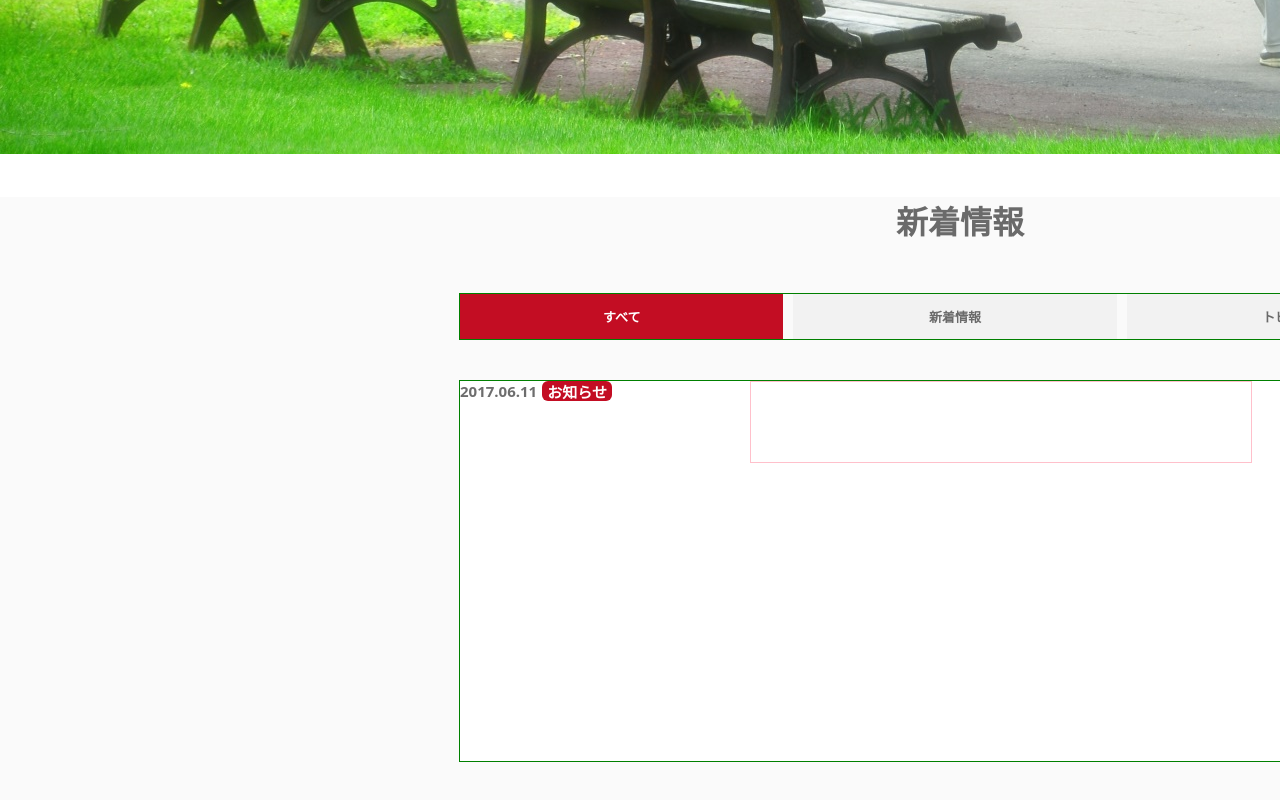
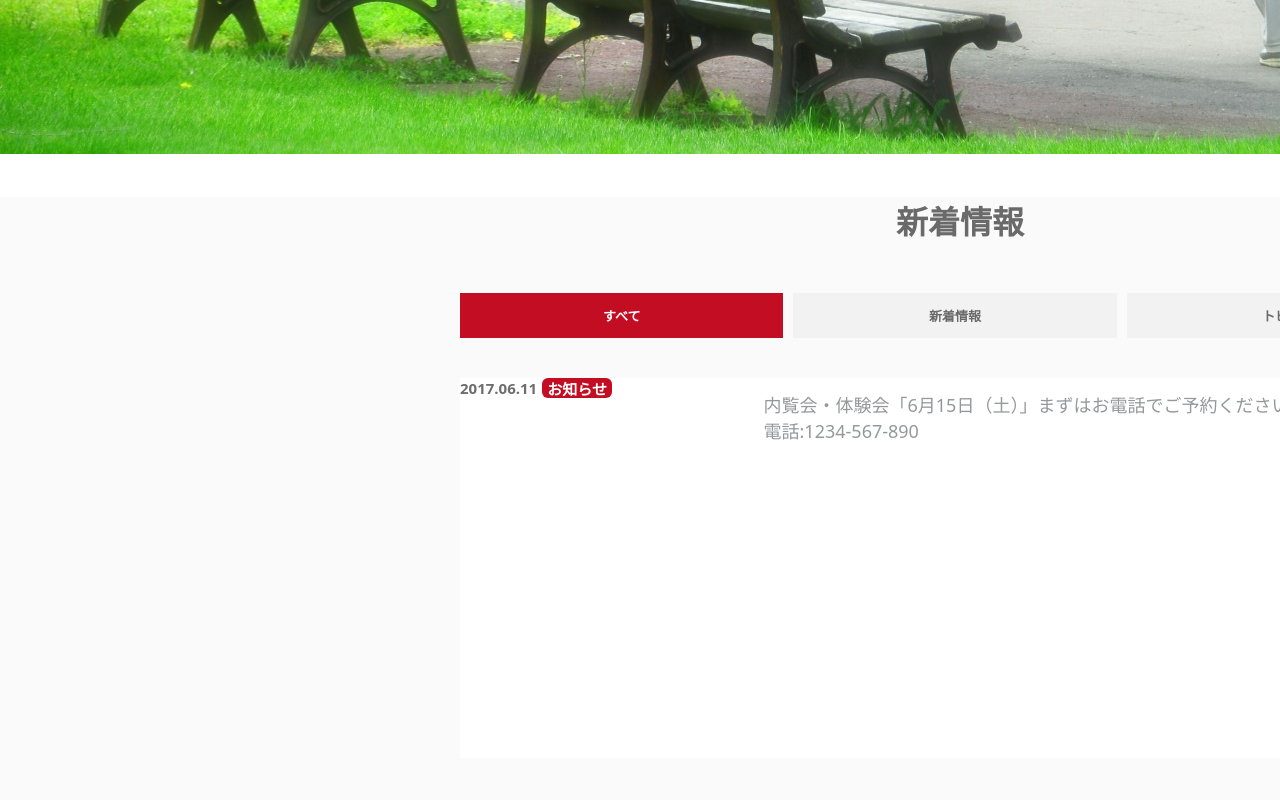
Before and after one commit to d-Tshoji/day-service, a website: page dist/index.html in a window 1280 px wide. Shown: the part 1026-1826 px from the top of the page. Drawn offline with Linux system fonts and the light colour scheme.

Commit message:
news記事内容追加

```diff
--- a/src/pug/index.pug
+++ b/src/pug/index.pug
@@ -19,7 +19,7 @@ block content
       .news__contents-item
         p.news__contents-item-day 2017.06.11
         p.news__contents-item-announce お知らせ
-      .news__contents-article
+      p.news__contents-article 内覧会・体験会「6月15日（土）」まずはお電話でご予約ください！！<span class="br">電話:1234-567-890</span>
 
   .about
     .about_content
--- a/src/scss/_news.scss
+++ b/src/scss/_news.scss
@@ -27,7 +27,7 @@
 
         margin: 0 auto;
         margin-bottom: 40px;
-                border: 1px solid green;
+                //border: 1px solid green;
         &-item {
             font-size: 13px;
             font-weight: bold;
@@ -45,14 +45,14 @@
     }
     &__contents{
         display:flex;
-        border: 1px solid green;
         width: 1000px;
         height: 380px;
         margin: 0 auto;
         background: #fff;
+            //border: 1px solid green;
         &-item {
             display:flex;
-            //border: 1px solid limegreen;
+                //border: 1px solid limegreen;
             width: 290px;
             height: 80px;
             &-day{
@@ -77,9 +77,13 @@
         }
 
         &-article {
-            border: 1px solid pink;
-            width: 500px;
-            height: 80px;
+            margin: 0;
+            color: #95989A;
+            font-size: 18px;
+            padding: 13px 0px 13px 15px;
+            width: 700px;
+            height: 51px;
+                //border: 1px solid pink;
         }
 
 
--- a/src/scss/style.scss
+++ b/src/scss/style.scss
@@ -8,6 +8,9 @@ ul {
     margin: 0;
     padding: 0;
 }
+.br {
+    display: block;
+}
 @import "header";
 @import "main";
 @import "news";
```
Also changed, not shown: dist/index.html, dist/style.css.
